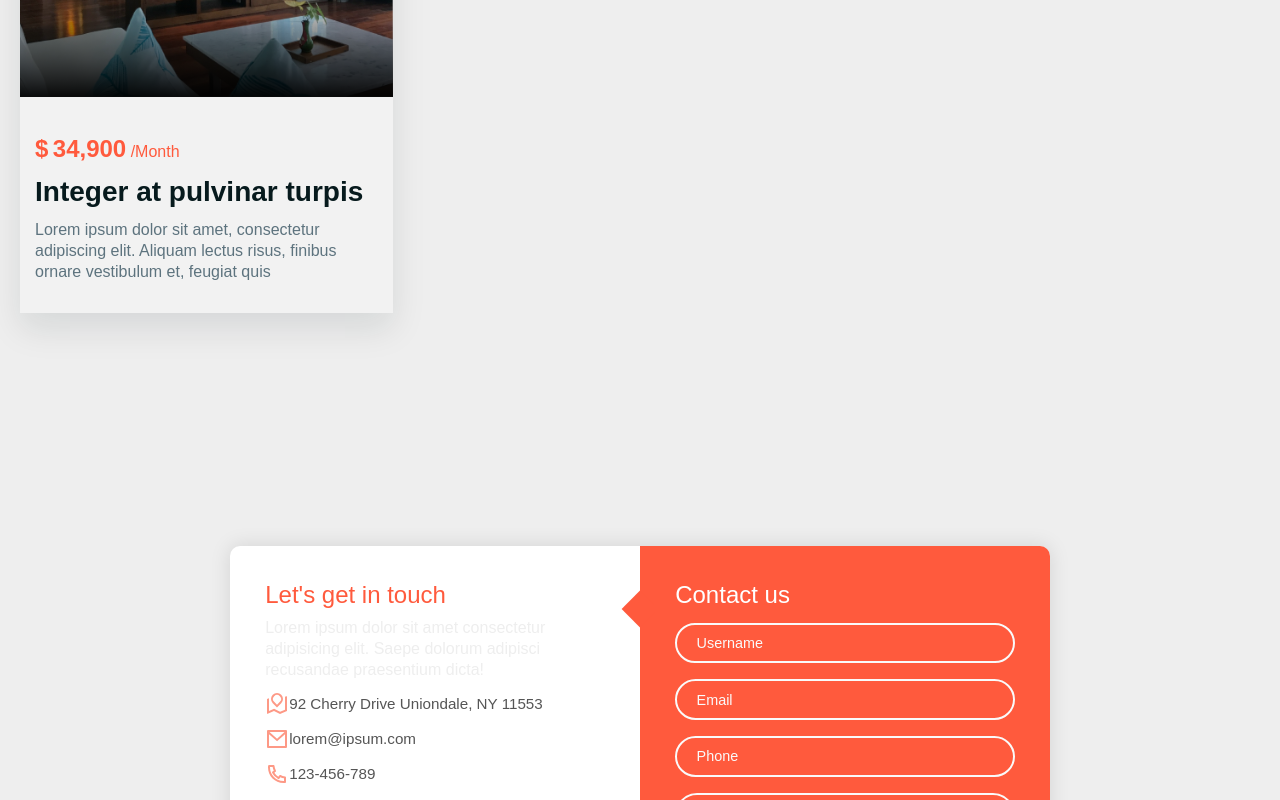
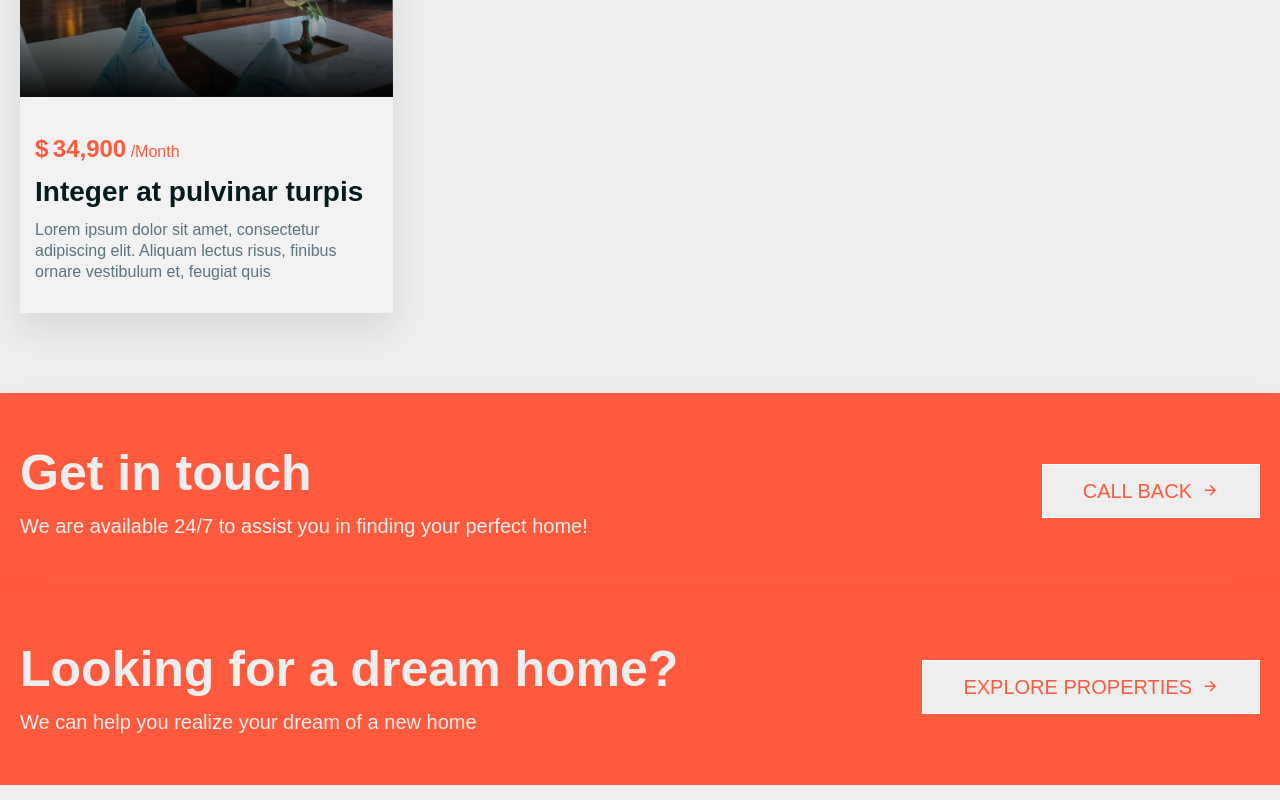
Before and after one commit to SlavaWebDeveloper/BUKITBALITEAM, a website built with Vite: page index.html in a window 1280 px wide. Shown: the part 2000-2800 px from the top of the page. Built offline with nearby package versions, Linux system fonts and the light colour scheme; files whose address does not match are found by name.

Commit message:
Added new call section to index.html, updated _utils.scss with button styles, and imported call module in index.scss

```diff
--- a/index.html
+++ b/index.html
@@ -103,7 +103,7 @@
         <div class="hero__swiper swiper">
           <div class="swiper-wrapper">
             <article class="hero__article swiper-slide">
-              <div class="hero__data container">
+              <div class="hero__data">
                 <img
                   src="./img/hero__title.svg"
                   alt=""
@@ -139,7 +139,7 @@
             </article>
 
             <article class="hero__article swiper-slide">
-              <div class="hero__data container">
+              <div class="hero__data">
                 <img
                   src="./img/hero__title.svg"
                   alt=""
@@ -175,7 +175,7 @@
             </article>
 
             <article class="hero__article swiper-slide">
-              <div class="hero__data container">
+              <div class="hero__data">
                 <img
                   src="./img/hero__title.svg"
                   alt=""
@@ -211,7 +211,7 @@
             </article>
 
             <article class="hero__article swiper-slide">
-              <div class="hero__data container">
+              <div class="hero__data">
                 <img
                   src="./img/hero__title.svg"
                   alt=""
@@ -443,6 +443,67 @@
           </div>
         </div>
       </section>
+
+      <section class="call">
+        <div class="container grid call__container">
+          <div class="call__wrapper-content">
+            <h2 class="call__title">Get in touch</h2>
+            <div class="call__subtitle">
+              <p>
+                We are available 24/7 to assist you in finding your perfect
+                home!
+              </p>
+            </div>
+          </div>
+
+          <button class="button call__button" role="button">
+            <span class="button__text">Call back</span>
+            <svg
+              xmlns="http://www.w3.org/2000/svg"
+              width="17"
+              height="17"
+              fill="none"
+            >
+              <path
+                stroke="currentColor"
+                stroke-linecap="round"
+                stroke-linejoin="round"
+                stroke-width="1.5"
+                d="m8.605 3.79 4.5 4.5-4.5 4.5m3.875-4.5H3.355"
+              />
+            </svg>
+          </button>
+        </div>
+      </section>
+
+      <section class="call">
+        <div class="container grid call__container">
+          <div class="call__wrapper-content">
+            <h2 class="call__title">Looking for a dream home?</h2>
+            <div class="call__subtitle">
+              <p>We can help you realize your dream of a new home</p>
+            </div>
+          </div>
+
+          <button class="button call__button" role="button">
+            <span class="button__text">Explore Properties</span>
+            <svg
+              xmlns="http://www.w3.org/2000/svg"
+              width="17"
+              height="17"
+              fill="none"
+            >
+              <path
+                stroke="currentColor"
+                stroke-linecap="round"
+                stroke-linejoin="round"
+                stroke-width="1.5"
+                d="m8.605 3.79 4.5 4.5-4.5 4.5m3.875-4.5H3.355"
+              />
+            </svg>
+          </button>
+        </div>
+      </section>
     </main>
 
     <!-- ========================      FORM     ==================================  -->
--- a/src/scss/_utils.scss
+++ b/src/scss/_utils.scss
@@ -1,5 +1,6 @@
 @use "./varibles" as *;
 @use "./media" as *;
+@use "./mixin" as *;
 
 /*========== REUSABLE CSS CLASSES ==========*/
 
@@ -66,3 +67,66 @@
   clip: rect(0 0 0 0);
   overflow: hidden;
 }
+
+.button {
+  cursor: pointer;
+  appearance: none;
+  background-color: $white;
+  border: 1px solid #fff;
+  color: $accent;
+
+  font-family: $font-family;
+  font-weight: $font-regular;
+  font-size: 20px;
+  letter-spacing: 0;
+  line-height: 1em;
+  margin: 0;
+  opacity: 1;
+  outline: 0;
+
+  padding: 16px 40px;
+
+  position: relative;
+  text-transform: uppercase;
+  transition:
+    opacity 300ms cubic-bezier(0.694, 0, 0.335, 1),
+    background-color 100ms cubic-bezier(0.694, 0, 0.335, 1),
+    color 100ms cubic-bezier(0.694, 0, 0.335, 1);
+  white-space: nowrap;
+
+  &:before {
+    content: "";
+    position: absolute;
+    left: 0;
+    top: 0;
+    height: 100%;
+    width: 100%;
+
+    background-color: $black;
+    clip-path: polygon(-1% 0, 0 0, -25% 100%, -1% 100%);
+    transform: translateZ(0);
+    transition:
+      clip-path 0.5s cubic-bezier(0.165, 0.84, 0.44, 1),
+      -webkit-clip-path 0.5s cubic-bezier(0.165, 0.84, 0.44, 1);
+  }
+
+  &:hover:before,
+  &:focus:before {
+    clip-path: polygon(0 0, 101% 0, 101% 101%, 0 101%);
+  }
+
+  @include hover {
+    .button__text {
+      color: $white;
+    }
+    svg {
+      color: $white;
+    }
+  }
+
+  span,
+  svg {
+    z-index: 1;
+    position: relative;
+  }
+}
--- a/src/scss/index.scss
+++ b/src/scss/index.scss
@@ -14,6 +14,7 @@
 @import "./modules/swiper";
 @import "./modules/catalog";
 @import "./modules/catalog-card";
+@import "./modules/call";
 @import "./modules/form";
 
 @import "./modules/footer";
--- /dev/null
+++ b/src/scss/modules/call.scss
@@ -0,0 +1,68 @@
+@use "../varibles" as *;
+@use "../mixin" as *;
+@use "../media" as *;
+
+.call {
+    box-shadow: 0 16px 32px 0 rgba(7, 26, 29, 0.1);
+    background: $accent;
+    // .call__container
+
+    &__container {
+        padding-block: 50px;
+        grid-template-columns: 60% auto;
+        align-items: center;
+
+        @include table-xs {
+            grid-template-columns: 1fr;
+        }
+    }
+
+    // .call__wrapper-content
+
+    &__wrapper-content {
+    }
+
+    // .call__title
+
+    &__title {
+        font-family: $second-family;
+        font-weight: $font-semi-bold;
+        font-size: 50px;
+        line-height: 1.2;
+        color: $white;
+        margin-bottom: .625rem;;
+
+        @include table {
+            font-size: 20px;
+        }
+    }
+
+    // .call__subtitle
+
+    &__subtitle {
+        font-family: $font-family;
+        font-weight: $font-regular;
+        font-size: 20px;
+        line-height: 1.3;
+        color: $white;
+
+        @include table {
+            font-size: 16px;
+        }
+    }
+
+    // .call__button
+
+    &__button {
+        display: flex;
+        align-items: center;
+        justify-content: space-between;
+        justify-self: end;
+        gap: 10px;
+
+        @include table-xs {
+            font-size: initial;
+            justify-self: center;
+        }
+    }
+}
```
Also changed, not shown: public/img/about-us/about-banner-1.jpg (added), public/img/about-us/about-banner-2.jpg (added), public/img/icons/arrow-right.svg (added).
